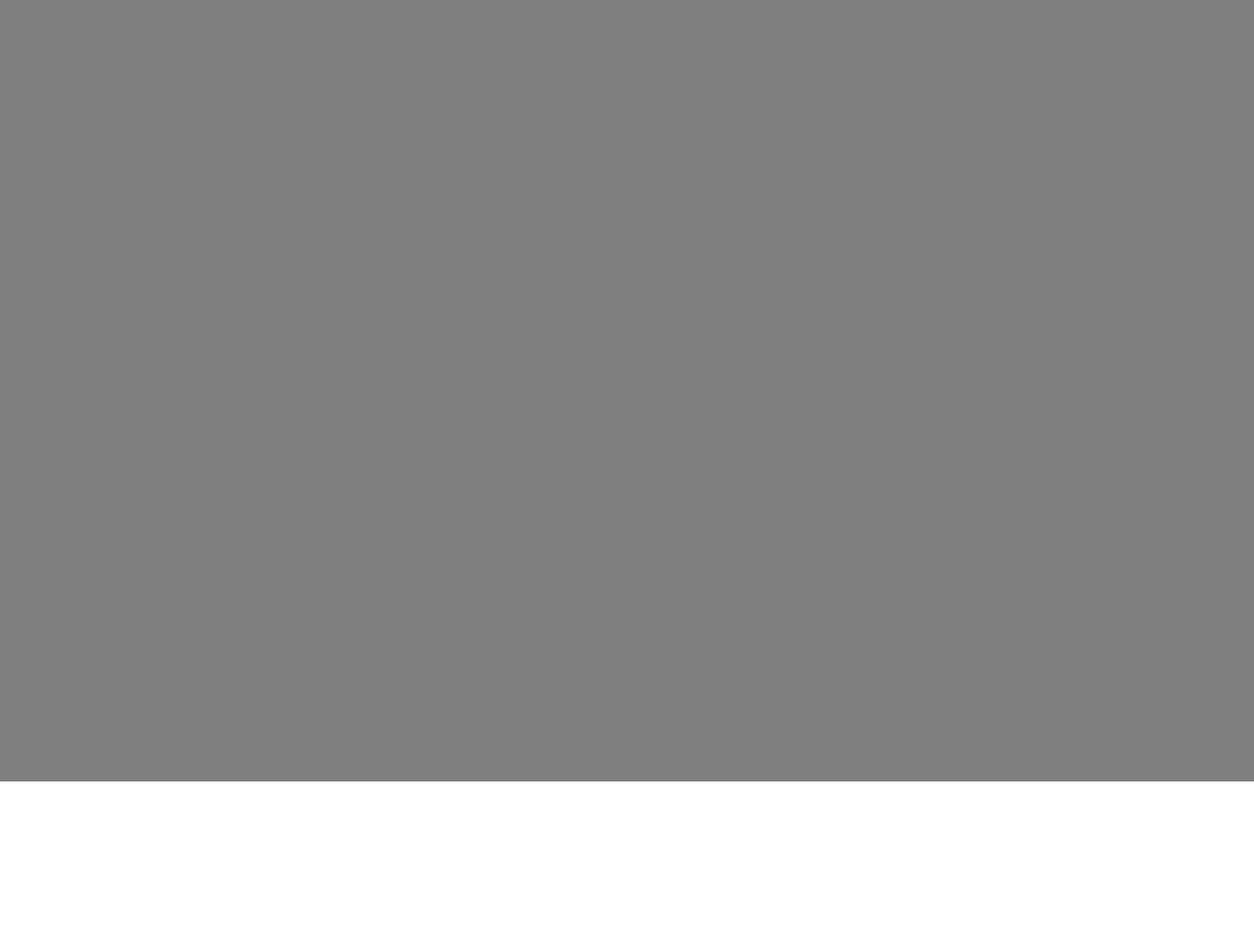
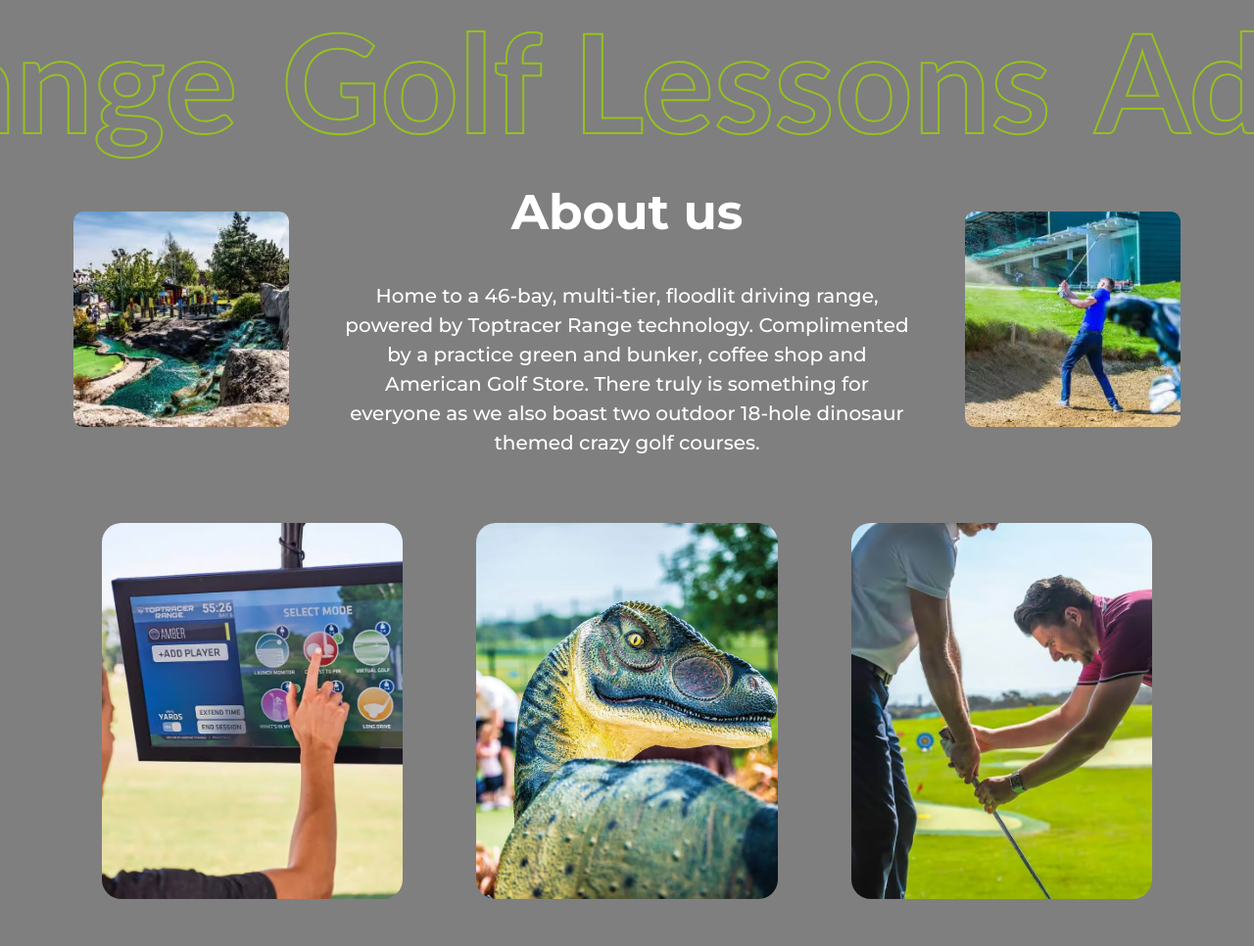
Before and after one commit to KushagrasS07/Animated-Website, a plain HTML site: page index.html in a window 1280 px wide. Shown: the part 802-1768 px from the top of the page at 98% size. Before the commit the page ends 1600 px from the top, so only its background shows below. Drawn offline with nearby package versions, Linux system fonts and the light colour scheme.

Commit message:
Upadted the files

```diff
--- a/index.html
+++ b/index.html
@@ -42,9 +42,61 @@
             </p>
         </div>
         <div id="page2">
+            <div id="scroller">
+                <div class="scroller-in">
+                    <h4>Top Tracer Range</h4>
+                    <h4>Golf Lessons</h4>
+                    <h4>Adventure Golf</h4>
+                    <h4>Coffee Shop</h4>
+                    <h4>Leagues</h4>
+                </div>
+                <div class="scroller-in">
+                    <h4>Top Tracer Range</h4>
+                    <h4>Golf Lessons</h4>
+                    <h4>Adventure Golf</h4>
+                    <h4>Coffee Shop</h4>
+                    <h4>Leagues</h4>
+                </div>
+            </div>
+            <div id="about-us">
+                <img src="/sources/page2-left.avif" alt="left-image"/>
+                <div id="about-us-in">
+                    <h3>About us</h3>
+                    <p>
+                        Home to a 46-bay, multi-tier, floodlit driving range, powered by
+                        Toptracer Range technology. Complimented by a practice green and
+                        bunker, coffee shop and American Golf Store. There truly is
+                        something for everyone as we also boast two outdoor 18-hole
+                        dinosaur themed crazy golf courses.
+                    </p>
+                </div>
 
+                <img src="/sources/page2-right.avif" alt="right-image"/>
+            </div>
+            <div id="card-holder">
+                <div class="card" id="card1">
+                    <div class="overlay">
+                        <h4>Toptracer Range</h4>
+                        <p>Lorem ipsum dolor sit amet consectetur adipisicing elit. Et velit porro, dolores eaque repudiandae aperiam pariatur, veritatis nisi magnam magni dolor unde error consequuntur impedit amet quis sint perspiciatis libero.</p>
+                    </div>
+                </div>
+
+                <div class="card" id="card2">
+                    <div class="overlay">
+                        <h4>Adventure Park</h4>
+                        <p>Lorem ipsum dolor sit amet consectetur adipisicing elit. Incidunt officia ipsum quas iure labore eligendi reiciendis molestiae asperiores maiores, a atque officiis est rem error sed dolor quibusdam, repellendus praesentium.</p>
+                    </div>
+                </div>
+
+                <div class="card" id="card3">
+                    <div class="overlay">
+                        <h4>Golf Lessons</h4>
+                        <p>Lorem ipsum dolor sit amet consectetur adipisicing elit. Harum a itaque quisquam deleniti suscipit nobis corrupti, deserunt nihil et. Totam, neque obcaecati odio et labore tempore accusamus provident quaerat dolore?</p>
+                    </div>
+                </div>
+
+            </div>
         </div>
-
     </div>
     <script src="https://cdnjs.cloudflare.com/ajax/libs/gsap/3.12.5/gsap.min.js" integrity="sha512-7eHRwcbYkK4d9g/6tD/mhkf++eoTHwpNM9woBxtPUBWm67zeAfFC+HrdoE2GanKeocly/VxeLvIqwvCdk7qScg==" crossorigin="anonymous" referrerpolicy="no-referrer"></script>
     <script src="https://cdnjs.cloudflare.com/ajax/libs/gsap/3.12.5/ScrollTrigger.min.js" integrity="sha512-onMTRKJBKz8M1TnqqDuGBlowlH0ohFzMXYRNebz+yOcc5TQr/zAKsthzhuv0hiyUKEiQEQXEynnXCvNTOk50dg==" crossorigin="anonymous" referrerpolicy="no-referrer"></script>
--- a/style.css
+++ b/style.css
@@ -106,7 +106,151 @@ video{
 }
 
 #page2{
-    height:100vh;
+    min-height:100vh;
     width:100%;
     z-index: 10;;
 }
+
+#scroller{
+    white-space: nowrap;
+    overflow-x:auto;
+    overflow-y: hidden;
+    position: relative;
+    z-index: 10;
+}
+#scroller::-webkit-scrollbar{
+    display: none;
+}
+
+.scroller-in{
+    display:inline-block;
+    white-space: nowrap;
+    animation-name:scroll ;
+    animation-duration: 30s;
+    animation-timing-function: linear;
+    animation-iteration-count: infinite;
+}
+
+#scroller h4{
+    display:inline-block;
+    font-size: 140px;
+    font-weight: 800;
+    font-family: 'Gill Sans', 'Gill Sans MT', Calibri, 'Trebuchet MS', sans-serif;
+    margin-right:40px;
+    color:transparent;
+    -webkit-text-stroke:2px  #95c11e;
+
+}
+#scroller h4:hover{
+    color: #95c11e;
+    transition: all linear 0.4;
+}
+
+/*to build moving annimation*/
+
+@keyframes scroll{/*scroll is the name of the animation*/
+    from{
+        transform: translateX(0);
+    }
+    to{
+        transform: translateX(-100%);
+    }
+}
+
+#about-us{
+     height: 40vh;
+     width:100%;
+     /*background-color: black;*/
+     display: flex;
+     padding:0 50px;
+     align-items: center;
+     justify-content:space-around;
+     position:relative'
+}
+#about-us img{
+    height:220px;
+    width: 220px;
+    border-radius: 10px ;
+    object-fit: cover;
+}
+
+#about-us-in{
+    width:50%;
+    text-align: center;
+}
+
+#about-us-in h3{
+    font-size:50px ;
+    font-weight: 700;
+    margin-bottom:40px;
+}
+
+#about-us-in p{
+    font-size:20px;
+    line-height:30px;/*generatess space between lines of paragraph*/
+}
+
+#card-holder{
+
+    height:60vh;
+    display:flex;
+    align-items: center;
+    justify-content: center;
+    gap:75px;
+    position: relative;
+    z-index:10;
+}
+
+.card{
+    height:80%;
+    width:24%;
+    background-color:blue;
+    border-radius: 20px;
+    background-size: cover;
+    background-position: center;
+    overflow:hidden;
+    transition:all ease 0.6s ;
+}
+
+
+#card1{
+    background-image: url(/sources/card1.avif);
+}
+#card2{
+    background-image: url(/sources/card2.webp);
+}
+#card3{
+    background-image: url(/sources/card3.avif);
+}
+
+.overlay{
+    height:100%;
+    width:100%;
+    background-color: #95c11e;
+    padding:25px;
+    padding-top: 160px;
+    opacity:0;
+    transition:all ease 0.6s;
+}
+
+
+.overlay h4{
+    color:black;
+    font-size: 40px;
+    font-weight: bold;
+    text-transform: uppercase;
+    white-space: nowrap;
+    margin-bottom: 20px;
+    font-weight: 800;
+}
+.overlay p{
+    color:black;
+    font-size:18px;
+}
+.card:hover .overlay{
+    opacity:1;
+}
+
+.card:hover{
+    transform: rotate3d(1,1,0,15deg);
+}
```
Also changed, not shown: sources/card1.avif (added), sources/card2.webp (added), sources/card3.avif (added), sources/favicon-32x32.png (added), sources/page2-left.avif (added), sources/page2-right.avif (added).
